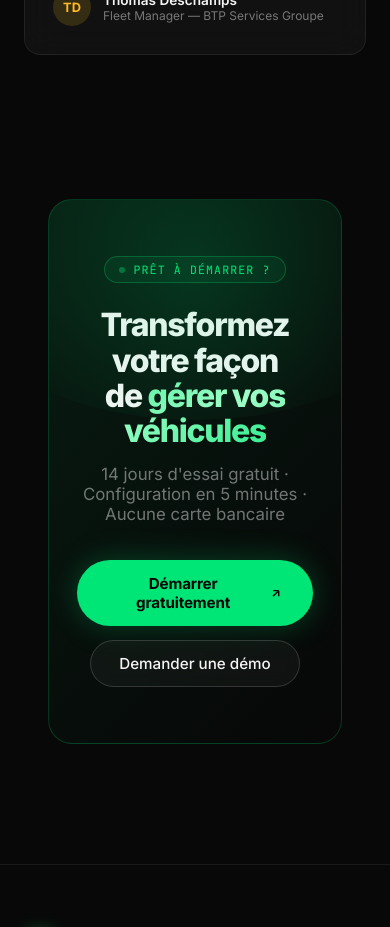
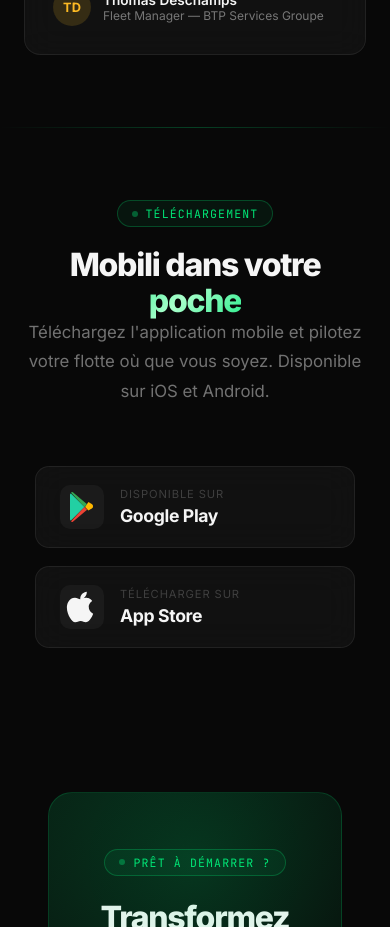
Before and after one commit to EquipeDev-IA/vitrine_mobilipro, a React (Vite) app: page / in a window 390 px wide. Shown: the part 5860-6787 px from the top of the page. Built offline with nearby package versions, Linux system fonts and the light colour scheme.

Commit message:
first_commit

```diff
--- a/src/index.css
+++ b/src/index.css
@@ -524,6 +524,35 @@ footer { padding: 64px 0 32px; border-top: 1px solid var(--border); position: re
 .faq-item strong { display: block; font-size: 0.85rem; margin-bottom: 3px; }
 .faq-item p { font-size: 0.8rem; color: var(--muted); }
 
+/* ─── Download apps ──────────────────── */
+.download-grid {
+  display: grid; grid-template-columns: repeat(2, minmax(0, 280px));
+  gap: 18px; justify-content: center; margin-top: 60px;
+}
+.download-card {
+  display: flex; align-items: center; gap: 16px;
+  padding: 18px 24px; border-radius: 14px;
+  text-decoration: none; color: var(--text);
+  transition: border-color 0.3s, background 0.3s, transform 0.3s var(--ease), box-shadow 0.3s;
+}
+.download-card:hover {
+  border-color: rgba(0, 230, 118, 0.35);
+  background: var(--glass-hi);
+  transform: translateY(-4px);
+  box-shadow: 0 20px 50px rgba(0, 0, 0, 0.5), 0 0 30px rgba(0, 230, 118, 0.12);
+}
+.download-icon {
+  width: 44px; height: 44px; border-radius: 10px;
+  background: rgba(255, 255, 255, 0.04);
+  display: flex; align-items: center; justify-content: center; flex-shrink: 0;
+}
+.download-text { display: flex; flex-direction: column; line-height: 1.2; }
+.download-label { font-size: 0.7rem; color: var(--dim); text-transform: uppercase; letter-spacing: 0.08em; margin-bottom: 4px; }
+.download-store { font-size: 1.1rem; font-weight: 700; letter-spacing: -0.02em; }
+@media (max-width: 640px) {
+  .download-grid { grid-template-columns: 1fr; max-width: 320px; margin-left: auto; margin-right: auto; }
+}
+
 /* ─── Spinner ─────────────────────────── */
 @keyframes spin { to { transform: rotate(360deg); } }
 
--- a/src/pages/Home.jsx
+++ b/src/pages/Home.jsx
@@ -3,6 +3,7 @@ import StatsBand from '../sections/StatsBand.jsx';
 import Features from '../sections/Features.jsx';
 import HowItWorks from '../sections/HowItWorks.jsx';
 import Testimonials from '../sections/Testimonials.jsx';
+import DownloadApps from '../sections/DownloadApps.jsx';
 import CTABanner from '../sections/CTABanner.jsx';
 import useScrollReveal from '../hooks/useScrollReveal.js';
 
@@ -18,6 +19,8 @@ export default function Home() {
       <HowItWorks />
       <div className="divider" aria-hidden="true" />
       <Testimonials />
+      <div className="divider" aria-hidden="true" />
+      <DownloadApps />
       <CTABanner />
     </>
   );
--- /dev/null
+++ b/src/sections/DownloadApps.jsx
@@ -0,0 +1,67 @@
+// Mettez à jour ces URLs avec les vrais liens de vos applications
+const PLAY_STORE_URL = '#'; // ex: https://play.google.com/store/apps/details?id=fr.mobili.app
+const APP_STORE_URL = '#';  // ex: https://apps.apple.com/fr/app/mobili/id000000000
+
+export default function DownloadApps() {
+  return (
+    <section aria-labelledby="download-title">
+      <div className="wrap">
+        <div className="center">
+          <div className="tag fade-in">
+            <span className="tag-dot" aria-hidden="true" />
+            Téléchargement
+          </div>
+          <h2 id="download-title" className="fade-up">
+            Mobili dans votre <span className="gradient-text">poche</span>
+          </h2>
+          <p className="sub fade-up d1">
+            Téléchargez l'application mobile et pilotez votre flotte où que
+            vous soyez. Disponible sur iOS et Android.
+          </p>
+        </div>
+
+        <div className="download-grid">
+          <a
+            href={PLAY_STORE_URL}
+            target="_blank"
+            rel="noopener noreferrer"
+            className="download-card glass fade-up"
+            aria-label="Télécharger Mobili sur Google Play"
+          >
+            <div className="download-icon" aria-hidden="true">
+              <svg width="32" height="32" viewBox="0 0 24 24" fill="none">
+                <path d="M3.609 1.814 13.792 12 3.61 22.186a.996.996 0 0 1-.61-.92V2.734a1 1 0 0 1 .609-.92z" fill="#00E676"/>
+                <path d="m16.81 8.288 2.49 1.435c1.34.773 1.34 2.71 0 3.483l-2.49 1.435L14.255 12l2.555-3.712z" fill="#FFB800"/>
+                <path d="M3.609 1.814 14.255 12l-10.646 10.186a1 1 0 0 1-.609-.92V2.734a1 1 0 0 1 .609-.92z" fill="#60A5FA" opacity=".35"/>
+                <path d="m13.792 12 2.018-2.018L5.164.93a1 1 0 0 0-.555-.156c-.347 0-.66.18-.84.473L13.792 12z" fill="#34A853"/>
+                <path d="M13.792 12 3.769 22.753c.18.293.493.473.84.473.196 0 .392-.052.555-.156l10.646-9.052L13.792 12z" fill="#EA4335"/>
+              </svg>
+            </div>
+            <div className="download-text">
+              <span className="download-label">Disponible sur</span>
+              <span className="download-store">Google Play</span>
+            </div>
+          </a>
+
+          <a
+            href={APP_STORE_URL}
+            target="_blank"
+            rel="noopener noreferrer"
+            className="download-card glass fade-up d1"
+            aria-label="Télécharger Mobili sur l'App Store"
+          >
+            <div className="download-icon" aria-hidden="true">
+              <svg width="32" height="32" viewBox="0 0 24 24" fill="#F5F5F5">
+                <path d="M17.05 12.04c-.03-3.04 2.49-4.5 2.6-4.57-1.42-2.07-3.62-2.36-4.4-2.39-1.87-.19-3.65 1.1-4.6 1.1-.96 0-2.42-1.07-3.98-1.04-2.05.03-3.94 1.19-5 3.03-2.13 3.7-.55 9.18 1.53 12.18 1.02 1.47 2.23 3.12 3.81 3.06 1.54-.06 2.12-.99 3.97-.99 1.85 0 2.38.99 3.99.96 1.65-.03 2.69-1.49 3.7-2.97 1.17-1.7 1.65-3.35 1.68-3.44-.04-.02-3.22-1.23-3.25-4.91zM14.32 4.39c.85-1.03 1.42-2.46 1.26-3.89-1.22.05-2.7.81-3.58 1.84-.79.91-1.48 2.37-1.29 3.77 1.36.11 2.75-.69 3.61-1.72z"/>
+              </svg>
+            </div>
+            <div className="download-text">
+              <span className="download-label">Télécharger sur</span>
+              <span className="download-store">App Store</span>
+            </div>
+          </a>
+        </div>
+      </div>
+    </section>
+  );
+}
```
